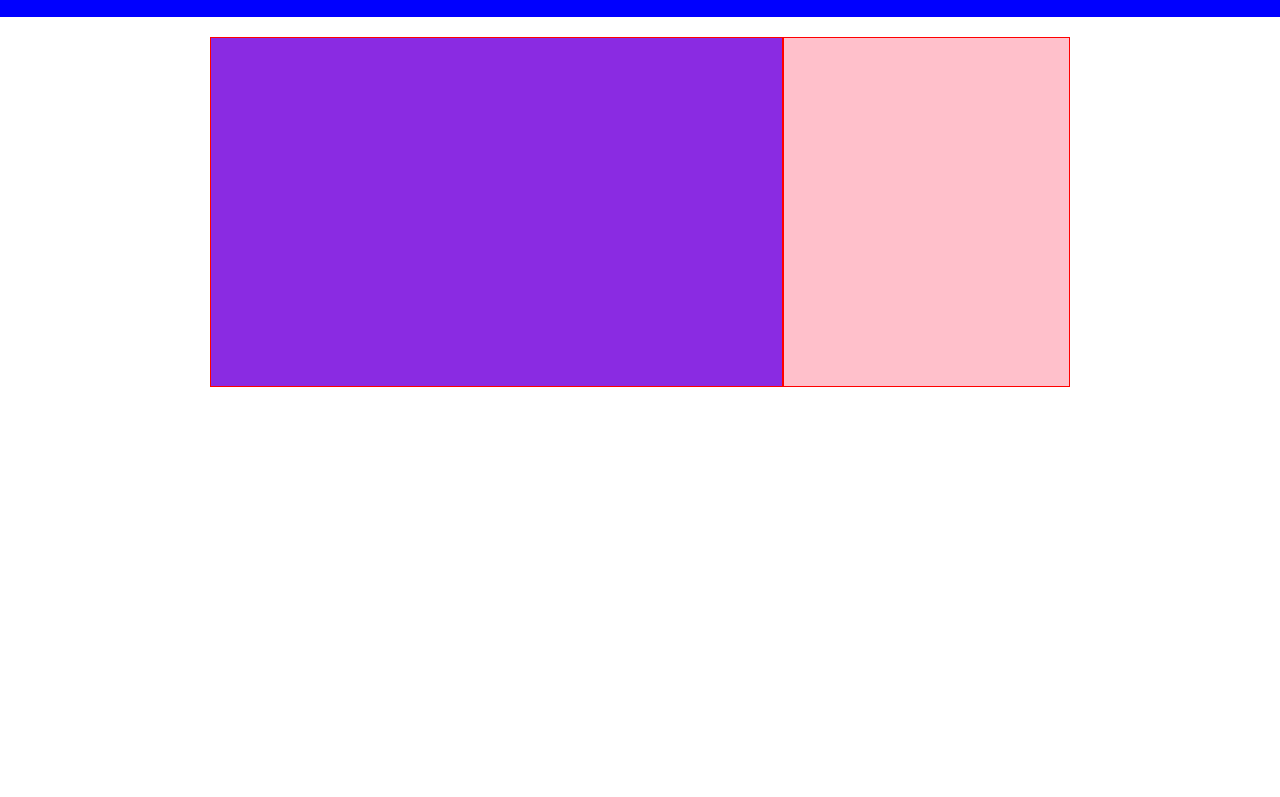
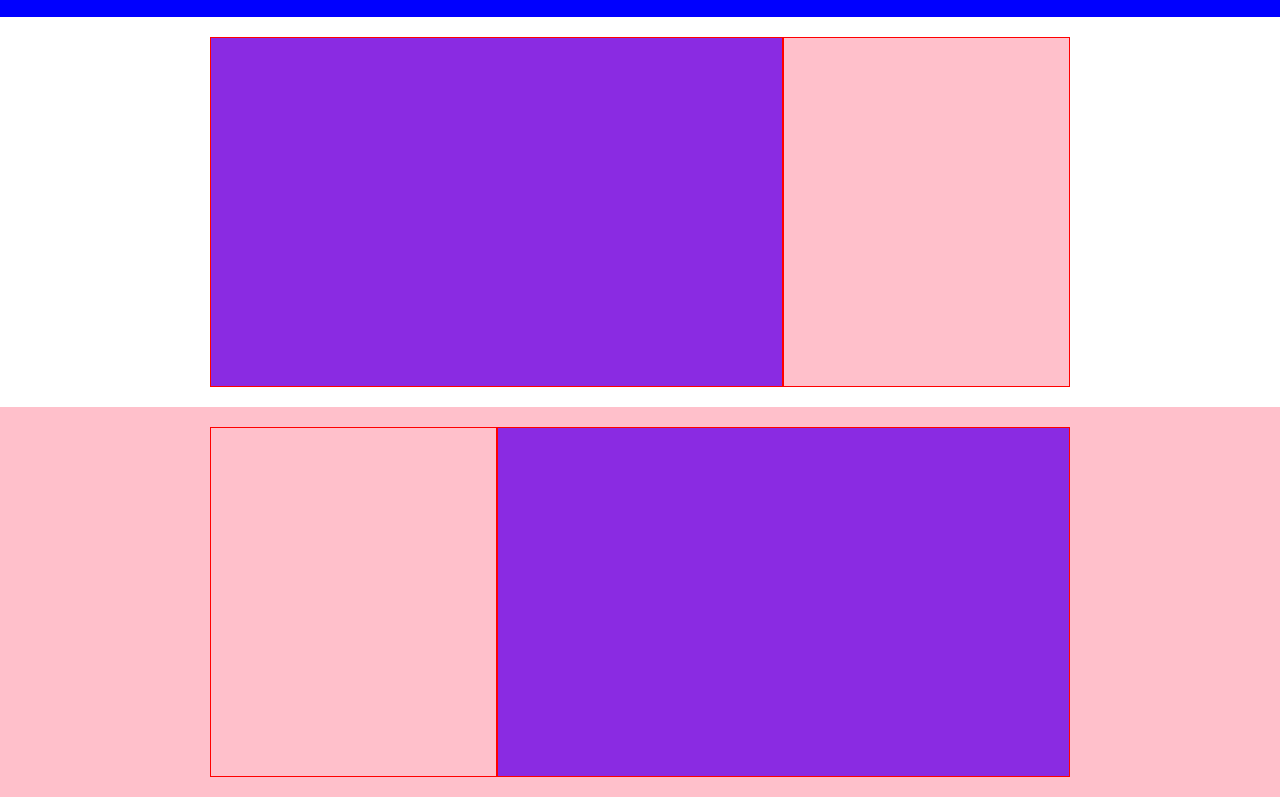
Before and after one commit to Leonardo-Corazzini/htmlcss-struttura-discord, a plain HTML site: page index.html in a window 1280 px wide. Shown: the part 413-1210 px from the top of the page. Before the commit the page ends 820 px from the top, so only its background shows below. Drawn offline with Linux system fonts and the light colour scheme.

Commit message:
adde section layout 3

```diff
--- a/css/app.css
+++ b/css/app.css
@@ -74,6 +74,9 @@ img {
 .section-layout-2{
     background-color: white;
 }
+.section-layout-3{
+    background-color: pink;
+}
 /* DEBUG */
 .conteiner .debug{
     background-color: orange;
--- a/index.html
+++ b/index.html
@@ -36,6 +36,14 @@
                 </div>
             </div>
         </section>
+        <section class="section-layout-3">
+            <div class="conteiner">
+                <div class="row">
+                    <div class="col-33"></div>
+                    <div class="col-66"></div>
+                </div>
+            </div>
+        </section>
      </main>
     </header>
 </body>
```
